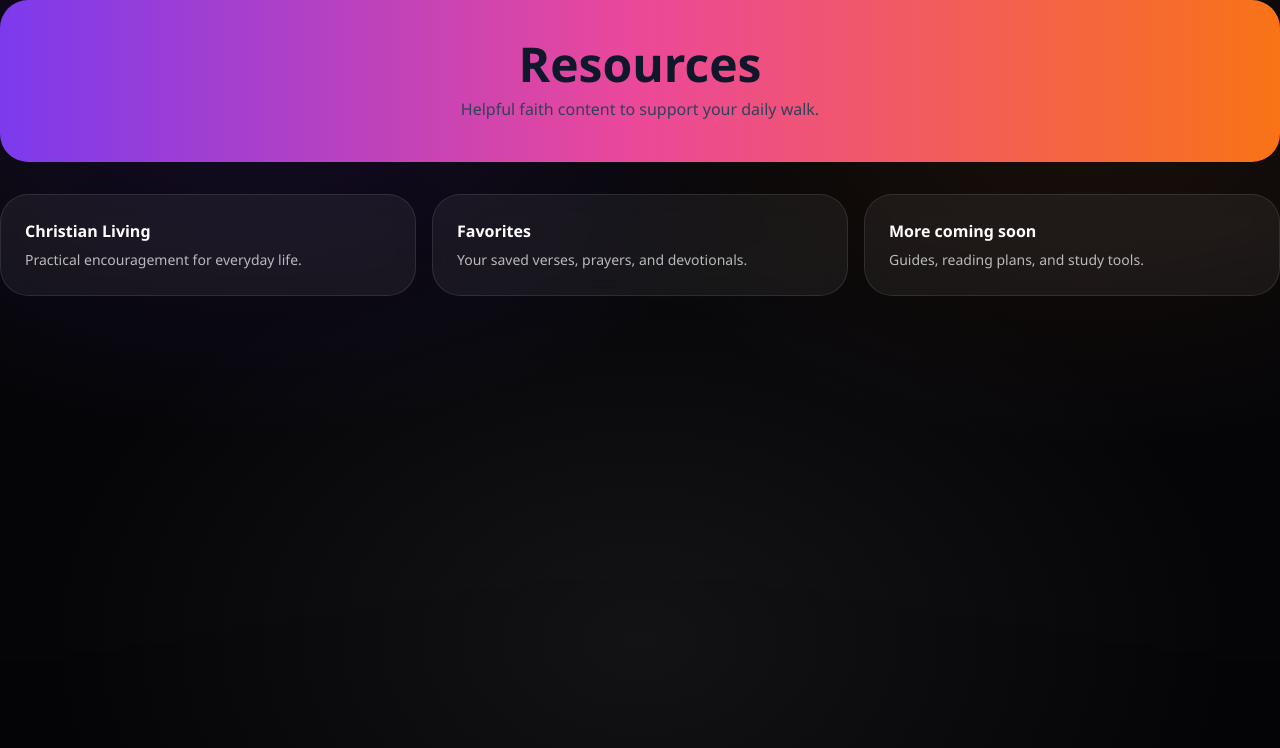
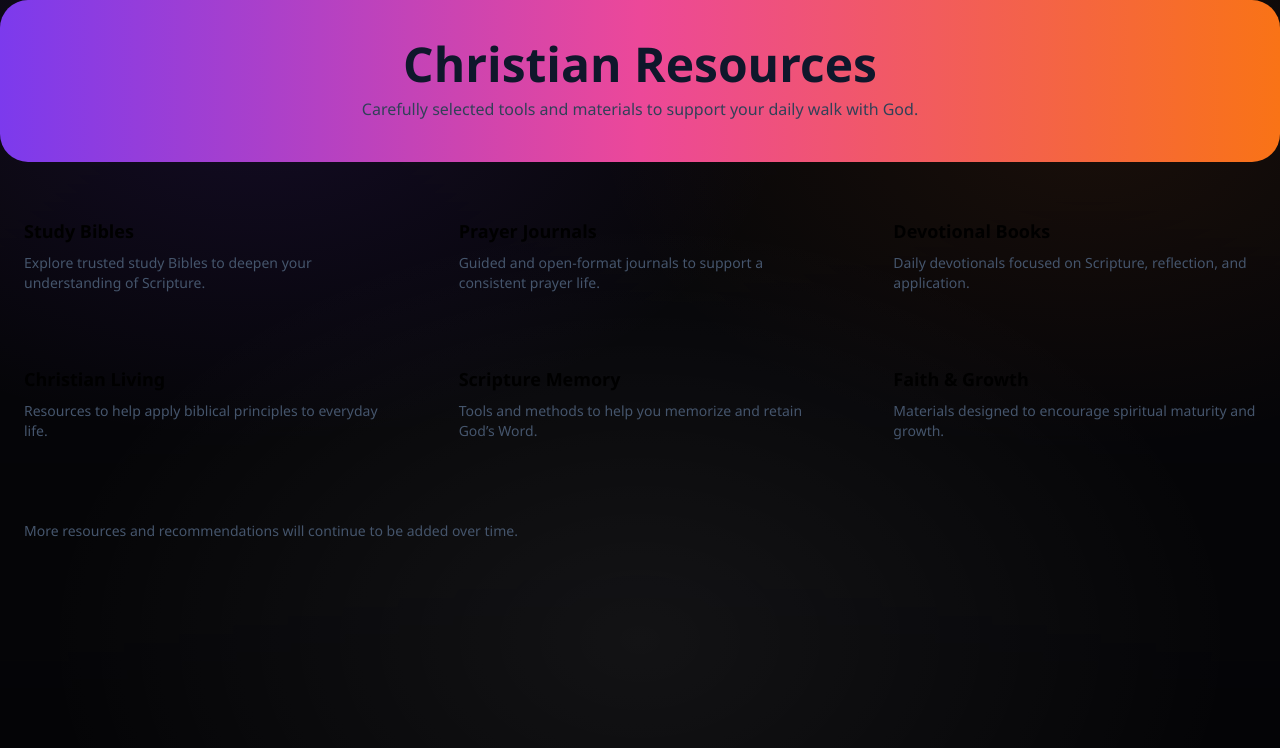
Before and after one commit to Tunjilor/faithcompanionai, a Next.js app: page /resources in a window 1280 px wide. Shown: the top 748 px of the page. Built offline with nearby package versions, Linux system fonts and the light colour scheme.

Commit message:
Update page.tsx

```diff
--- a/src/app/resources/page.tsx
+++ b/src/app/resources/page.tsx
@@ -1,41 +1,62 @@
 import BrandHeader from "@/components/BrandHeader";
-import Link from "next/link";
+
+const RESOURCES = [
+  {
+    title: "Study Bibles",
+    description:
+      "Explore trusted study Bibles to deepen your understanding of Scripture.",
+  },
+  {
+    title: "Prayer Journals",
+    description:
+      "Guided and open-format journals to support a consistent prayer life.",
+  },
+  {
+    title: "Devotional Books",
+    description:
+      "Daily devotionals focused on Scripture, reflection, and application.",
+  },
+  {
+    title: "Christian Living",
+    description:
+      "Resources to help apply biblical principles to everyday life.",
+  },
+  {
+    title: "Scripture Memory",
+    description:
+      "Tools and methods to help you memorize and retain God’s Word.",
+  },
+  {
+    title: "Faith & Growth",
+    description:
+      "Materials designed to encourage spiritual maturity and growth.",
+  },
+];
 
 export default function ResourcesPage() {
   return (
-    <div className="space-y-6">
+    <div className="space-y-8">
       <BrandHeader
-        title="Resources"
-        subtitle="Helpful faith content to support your daily walk."
+        title="Christian Resources"
+        subtitle="Carefully selected tools and materials to support your daily walk with God."
       />
 
-      <div className="grid gap-4 md:grid-cols-3">
-        <Link
-          href="/resources/christian-living"
-          className="fc-surface p-6 hover:bg-white/10 transition"
-        >
-          <div className="text-white font-semibold">Christian Living</div>
-          <p className="mt-2 text-sm text-white/70">
-            Practical encouragement for everyday life.
-          </p>
-        </Link>
+      <div className="grid gap-6 sm:grid-cols-2 lg:grid-cols-3">
+        {RESOURCES.map((item) => (
+          <div
+            key={item.title}
+            className="brand-surface p-6 transition hover:shadow-md"
+          >
+            <h3 className="text-lg font-semibold">{item.title}</h3>
+            <p className="mt-2 text-sm text-slate-600">
+              {item.description}
+            </p>
+          </div>
+        ))}
+      </div>
 
-        <Link
-          href="/resources/favorites"
-          className="fc-surface p-6 hover:bg-white/10 transition"
-        >
-          <div className="text-white font-semibold">Favorites</div>
-          <p className="mt-2 text-sm text-white/70">
-            Your saved verses, prayers, and devotionals.
-          </p>
-        </Link>
-
-        <div className="fc-surface p-6">
-          <div className="text-white font-semibold">More coming soon</div>
-          <p className="mt-2 text-sm text-white/70">
-            Guides, reading plans, and study tools.
-          </p>
-        </div>
+      <div className="brand-surface p-6 text-sm text-slate-600">
+        More resources and recommendations will continue to be added over time.
       </div>
     </div>
   );
```
